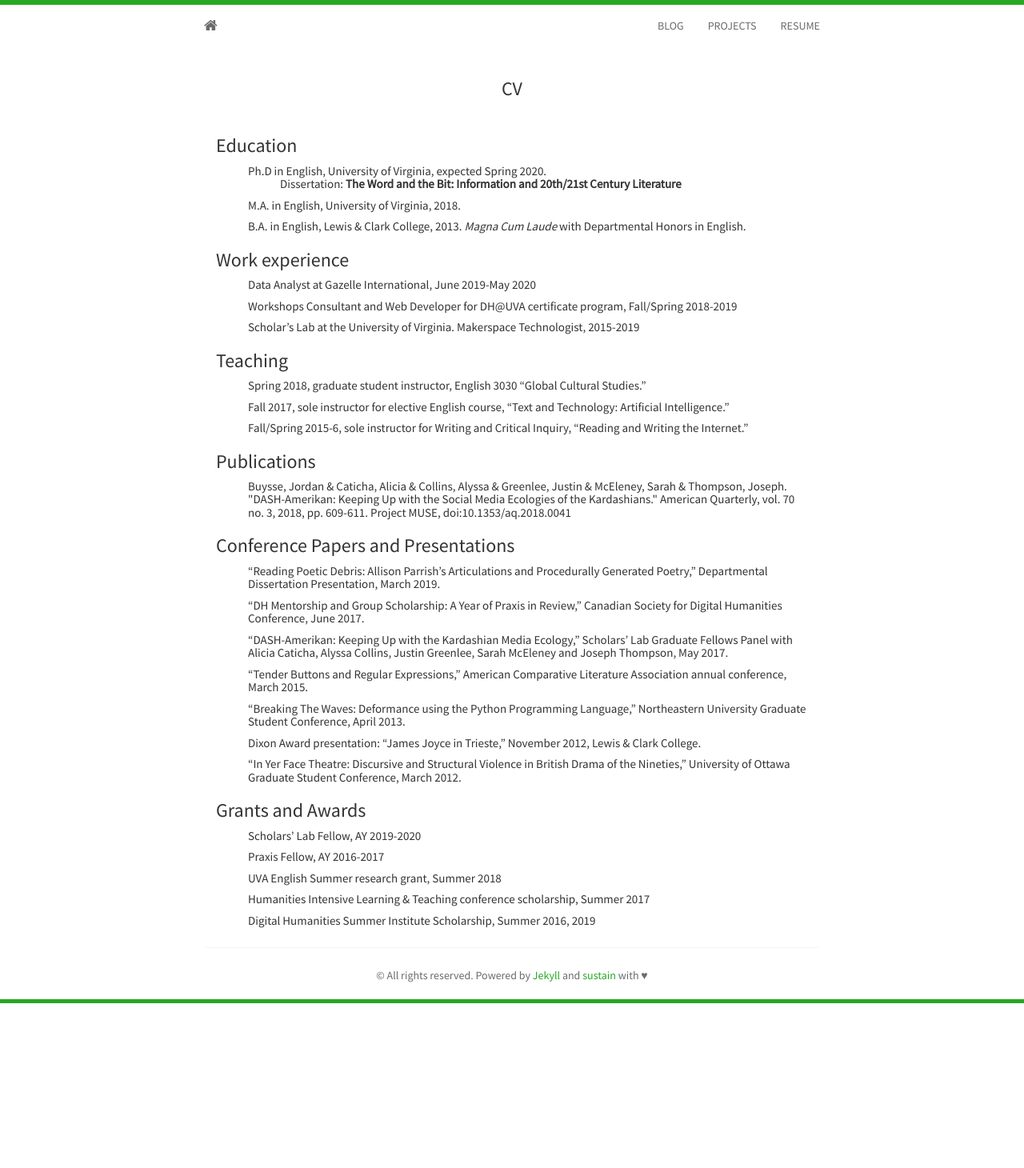
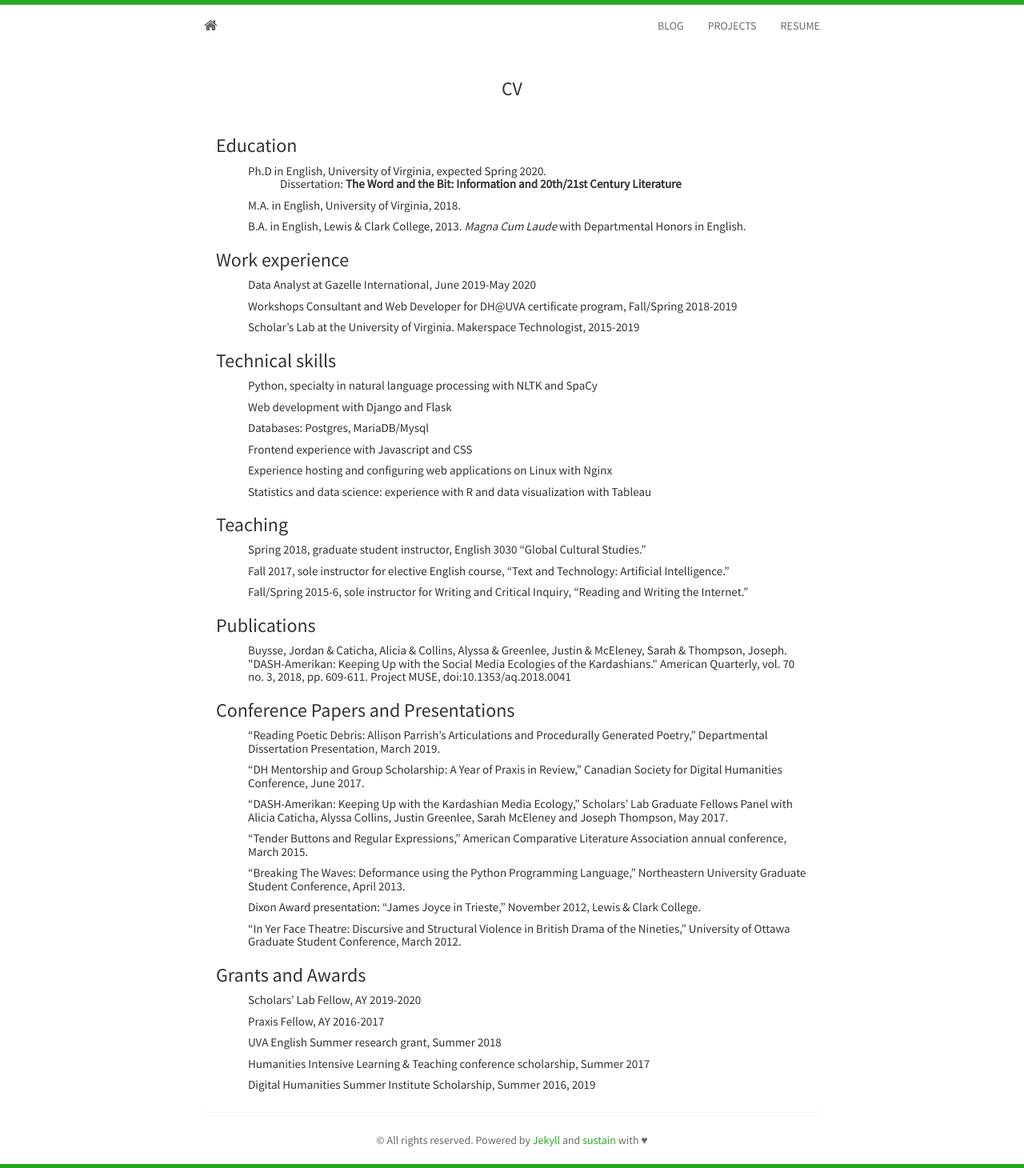
Before and after one commit to jdbuysse/jdbuysse.github.io, a Jekyll site: the page built from vitae.html, in a window 1280 px wide. Shown: the whole page at 80% size. Built offline with Jekyll 4.4.1, drawn with Linux system fonts in a browser that asks for light colours; nearby versions of some CDN libraries; before the commit the page ends 1254 px from its top, so only the background shows below that.

Commit message:
adding technical skills

```diff
--- a/_includes/vitae.html
+++ b/_includes/vitae.html
@@ -19,6 +19,18 @@
                 <ul>Data Analyst at Gazelle International, June 2019-May 2020</ul>
                 <ul>Workshops Consultant and Web Developer for DH@UVA certificate program, Fall/Spring 2018-2019</ul>
                 <ul>Scholar’s Lab at the University of Virginia. Makerspace Technologist, 2015-2019</ul>
+            </h6>
+        </h3>
+
+        <h3>
+            Technical skills
+            <h6>
+                <ul>Python, specialty in natural language processing with NLTK and SpaCy</ul>
+                <ul>Web development with Django and Flask</ul>
+                <ul>Databases: Postgres, MariaDB/Mysql</ul>
+                <ul>Frontend experience with Javascript and CSS</ul>
+                <ul>Experience hosting and configuring web applications on Linux with Nginx</ul>
+                <ul>Statistics and data science: experience with R and data visualization with Tableau</ul>
             </h6>
         </h3>
 
```
